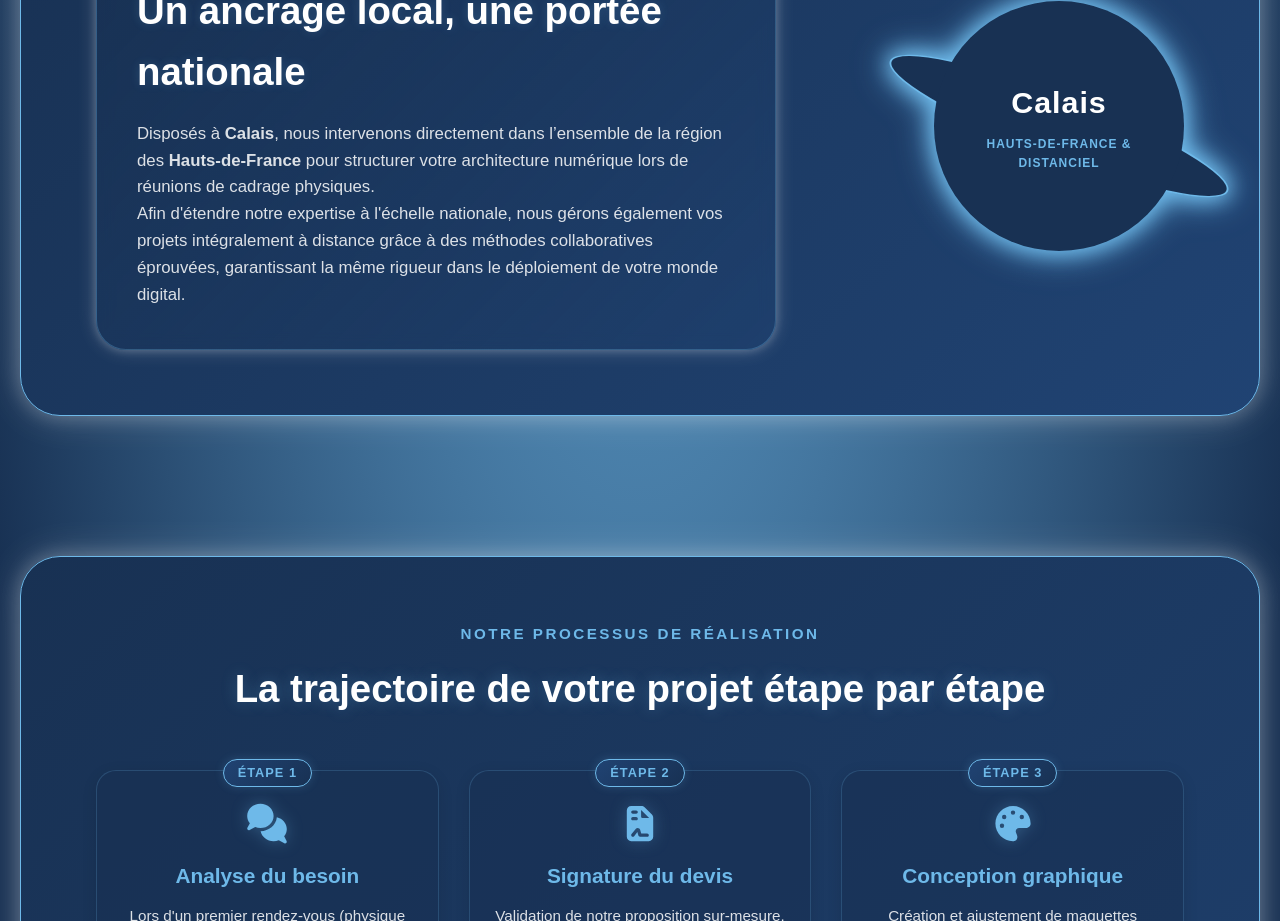
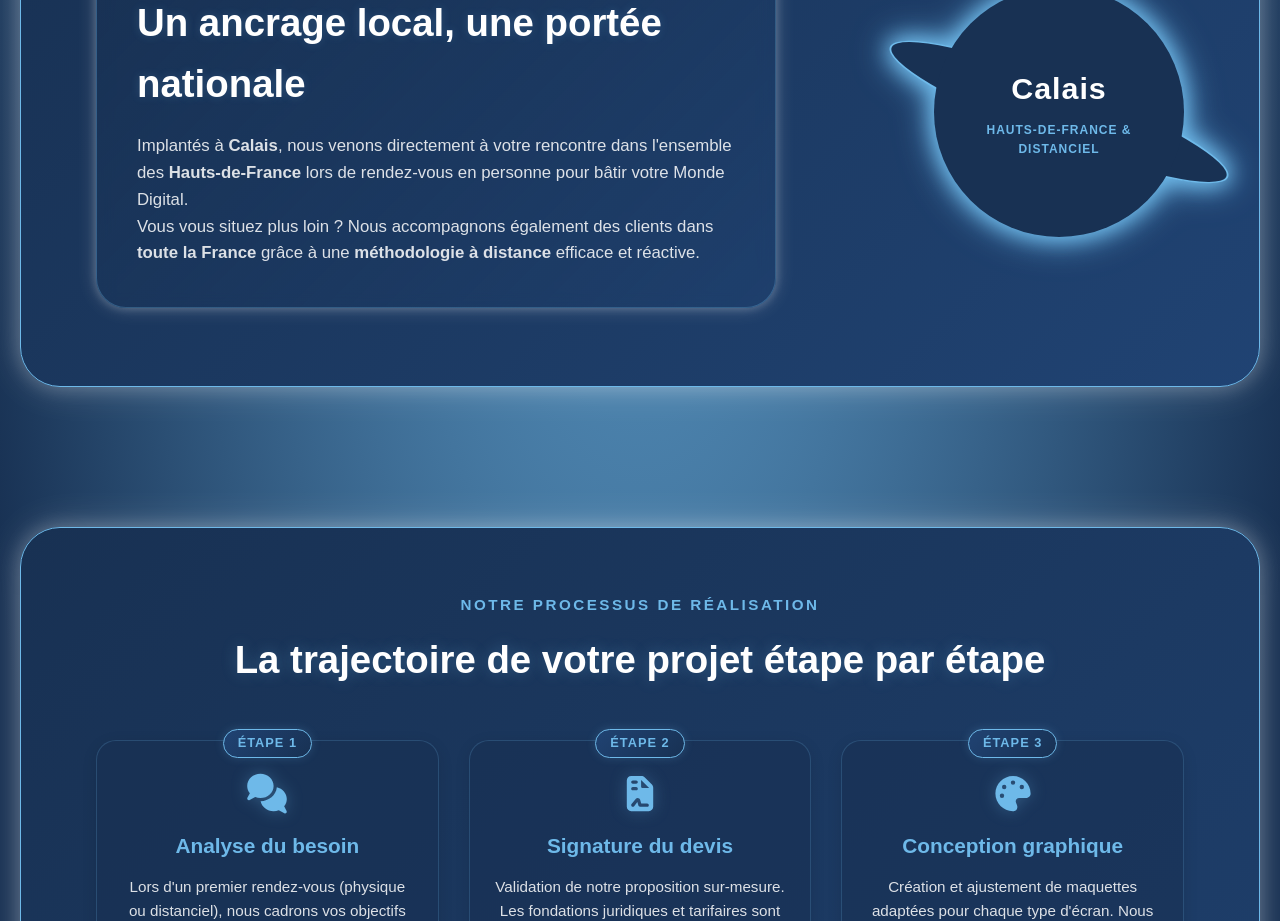
Before and after one commit to JHochart0/WebUniv, a React (Vite) app: page / in a window 1280 px wide. Shown: the part 4080-5001 px from the top of the page. Built offline with nearby package versions, Linux system fonts and the light colour scheme.

Commit message:
changes in homepage text for localization part

```diff
--- a/src/components/Navbar.jsx
+++ b/src/components/Navbar.jsx
@@ -11,7 +11,6 @@ function Navbar(props) {
             <NavLink to="/services" content="Nos offres" id="navbar-servicesLink" onClick={onLinkClick}/>
             <NavLink to="/realisations" content="Réalisations" id="navbar-servicesLink" onClick={onLinkClick}/>
             <NavLink to="/contact" content="Contact" id="navbar-contactLink" onClick={onLinkClick}/>
-
         </nav>
     );
 }
--- a/src/pages/Home.jsx
+++ b/src/pages/Home.jsx
@@ -193,8 +193,8 @@ function Home() {
                     <div className="geo-text-side fade-in-side-left">
                         <span className="section-subtitle">Zone d'intervention</span>
                         <h2 className="section-title">Un ancrage local, une portée nationale</h2>
-                        <p>Disposés à <strong>Calais</strong>, nous intervenons directement dans l’ensemble de la région des <strong>Hauts-de-France</strong> pour structurer votre architecture numérique lors de réunions de cadrage physiques.</p>
-                        <p>Afin d'étendre notre expertise à l'échelle nationale, nous gérons également vos projets intégralement à distance grâce à des méthodes collaboratives éprouvées, garantissant la même rigueur dans le déploiement de votre monde digital.</p>
+                        <p>Implantés à <strong>Calais</strong>, nous venons directement à votre rencontre dans l'ensemble des <strong>Hauts-de-France</strong> lors de rendez-vous en personne pour bâtir votre Monde Digital.</p>
+                        <p>Vous vous situez plus loin ? Nous accompagnons également des clients dans <strong>toute la France</strong> grâce à une <strong>méthodologie à distance</strong> efficace et réactive.</p>
                     </div>
                     <div className="geo-badge-side zoom-animation">
                         <div className="cosmic-badge">
```
